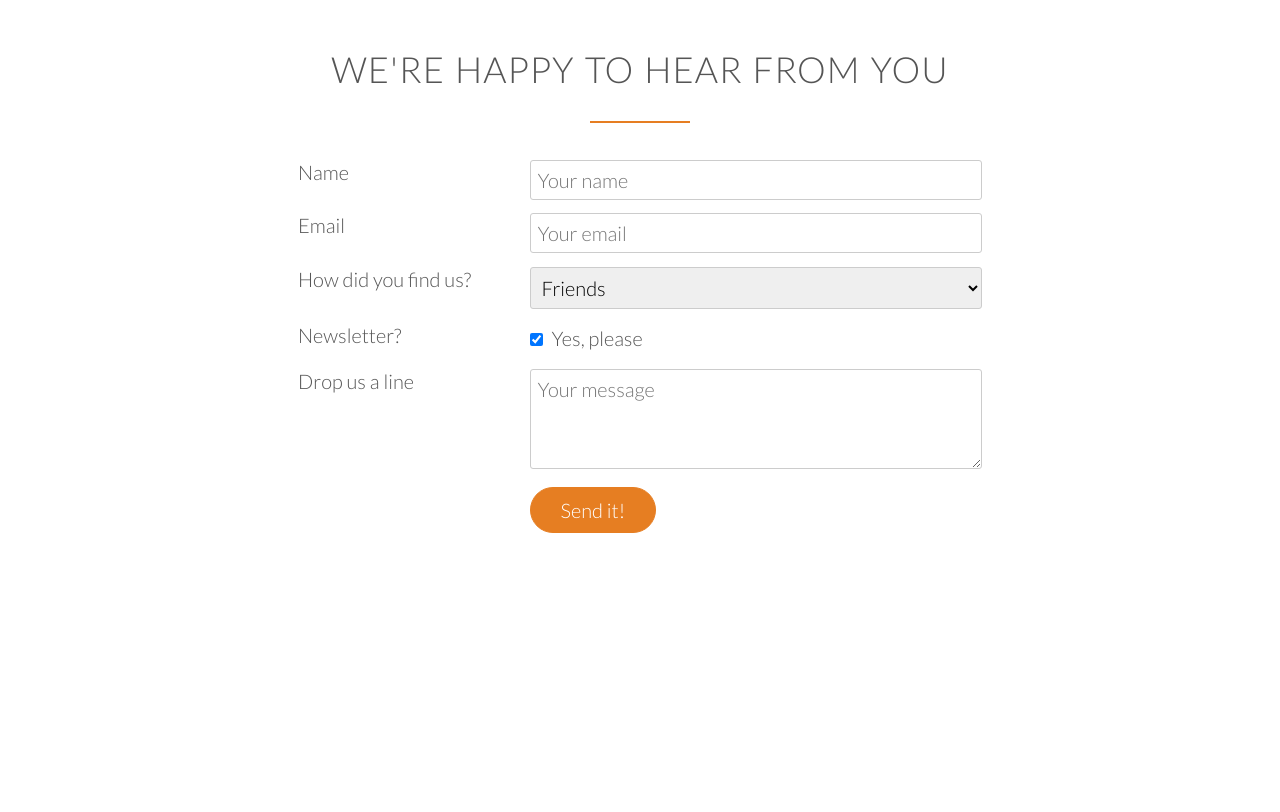
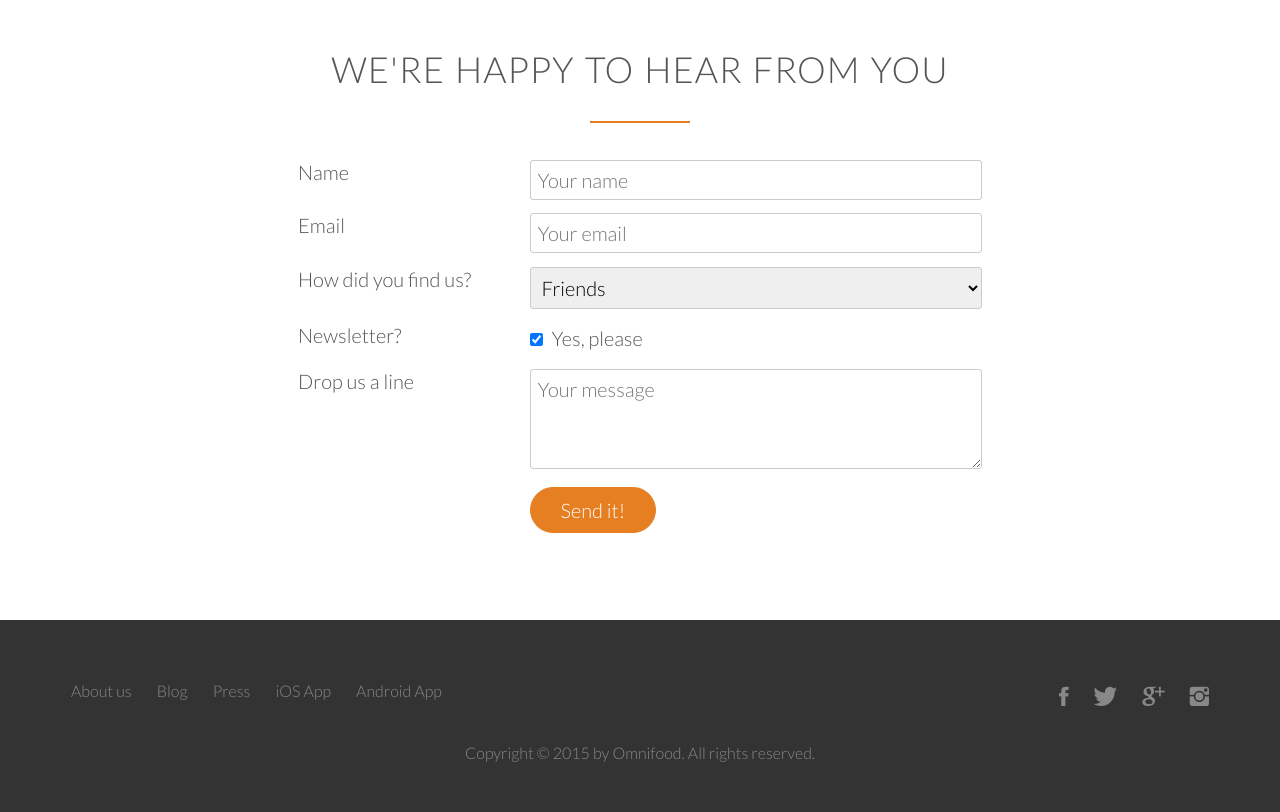
Before and after one commit to obiwan31415/responsive-websites, a plain HTML site: page Omnifood/index.html in a window 1280 px wide. Shown: the part 4692-5504 px from the top of the page. Before the commit the page ends 5312 px from the top, so only its background shows below. Drawn offline with Linux system fonts and the light colour scheme; files whose address does not match are found by name.

Commit message:
Added footer. Effects for social media icons.

```diff
--- a/Omnifood/index.html
+++ b/Omnifood/index.html
@@ -371,8 +371,34 @@
                     </div>
                 </form>
             </div>
+        </section>
 
-        </section>
+        <footer>
+            <div class="row">
+                <div class="col span-1-of-2">
+                    <ul class="footer-nav">
+                        <li><a href="#">About us</a></li>
+                        <li><a href="#">Blog</a></li>
+                        <li><a href="#">Press</a></li>
+                        <li><a href="#">iOS App</a></li>
+                        <li><a href="#">Android App</a></li>
+                    </ul>
+                </div>
+                <div class="col span-1-of-2">
+                    <ul class="social-links">
+                        <li><a href="#"><i class="ion-social-facebook"></i></a></li>
+                        <li><a href="#"><i class="ion-social-twitter"></i></a></li>
+                        <li><a href="#"><i class="ion-social-googleplus"></i></a></li>
+                        <li><a href="#"><i class="ion-social-instagram"></i></a></li>
+                    </ul>
+                </div>
+            </div>
+            <div class="row">
+                <p>
+                    Copyright &copy; 2015 by Omnifood. All rights reserved.
+                </p>
+            </div>
+        </footer>
+
     </body>
-
 </html>
--- a/Omnifood/resources/css/style.css
+++ b/Omnifood/resources/css/style.css
@@ -496,3 +496,86 @@ input[type=checkbox] {
 }
 
 *:focus {outline: none}
+
+
+/* ----------------------------------*/
+/* FOOTER */
+/* ----------------------------------*/
+
+footer {
+    background-color: #333;
+    padding: 50px;
+    font-size: 80%;
+}
+
+.footer-nav {
+    list-style: none;
+    float: left;
+}
+
+.social-links {
+    list-style: none;
+    float: right;
+}
+
+.footer-nav li,
+.social-links li {
+    display: inline-block;
+    margin-right: 20px;
+}
+
+.footer-nav li:last-child,
+.social-links li:last-child {
+    margin: 0;
+}
+
+.footer-nav li a:link,
+.footer-nav li a:visited,
+.social-links li a:link,
+.social-links li a:visited {
+    text-decoration: none;
+    border: 0;
+    color: #888;
+    transition: color 0.2s;
+}
+
+.footer-nav li a:hover,
+.footer-nav li a:active,
+.social-links li a:hover,
+.social-links li a:active {
+    color: #ddd;
+}
+
+.social-links li a:link,
+.social-links li a:visited {
+    font-size: 160%;
+}
+
+.ion-social-facebook,
+.ion-social-twitter,
+.ion-social-googleplus,
+.ion-social-instagram {
+    transition: color 0.2s;
+}
+
+.ion-social-facebook:hover {
+    color: #3b5998;
+}
+
+.ion-social-twitter:hover {
+    color: #00aced;
+}
+
+.ion-social-googleplus:hover {
+    color: #dd4b39;
+}
+
+.ion-social-instagram:hover {
+    color: #8a3ab9;
+}
+
+footer p {
+    color: #888;
+    text-align: center;
+    margin-top: 20px;
+}
```
